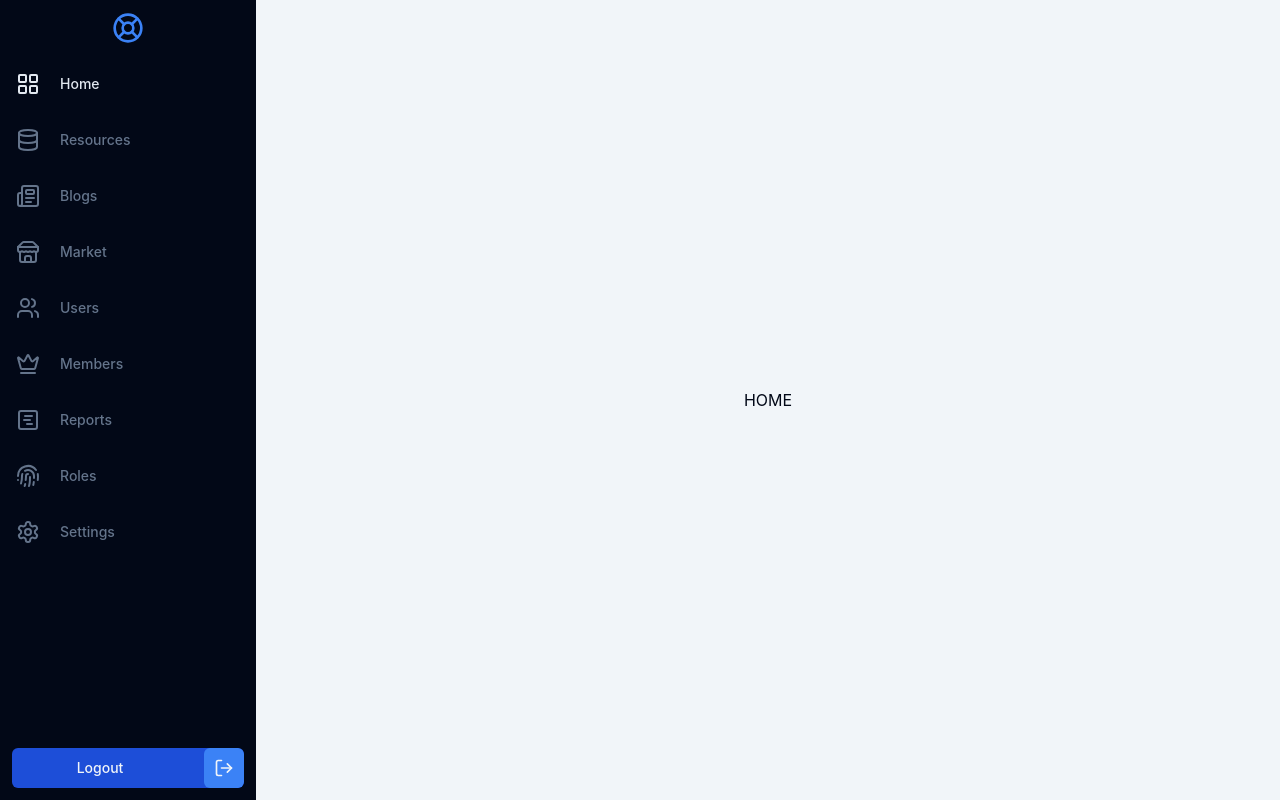
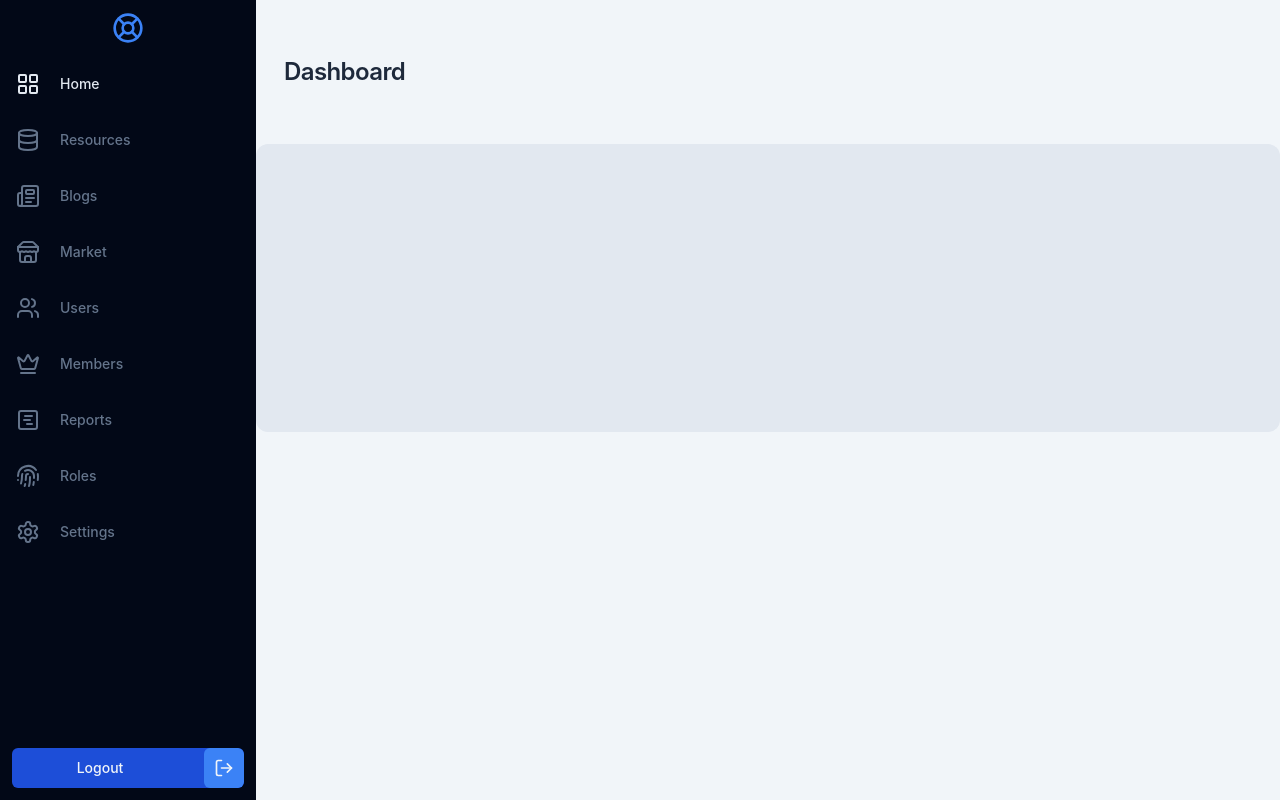
Before and after one commit to KNUST-FECE/CBET-admin, a Next.js app: page / in a window 1280 px wide. Built offline with nearby package versions, Linux system fonts and the light colour scheme.

Commit message:
chore(bug): fix market link going to 404 page

```diff
--- a/app/(admin)/page.tsx
+++ b/app/(admin)/page.tsx
@@ -2,7 +2,12 @@
 export default function Home() {
   return (
     <div className="home-container">
-      <p>HOME</p>
+      <section id="header-section">
+        <h1>Dashboard</h1>
+      </section>
+      <section id="resource-section">
+
+      </section>
     </div>
   );
 }
--- a/app/globals.css
+++ b/app/globals.css
@@ -139,6 +139,14 @@
 	.flex-center {
 		@apply flex items-center justify-center;
 	}
+
+	.common-header-section {
+		@apply w-full px-7 py-14
+	}
+
+	.common-header-section>h1 {
+		@apply text-2xl font-semibold tracking-tight text-primary-800
+	}
 }
 
 /* ///////////////////////////////////// */
@@ -268,7 +276,23 @@
 /* //////////////////////////////////// */
 @layer utilities {
 	.home-container {
-		@apply w-full min-h-dvh flex-center;
+		@apply w-full min-h-dvh;
+	}
+
+	.home-container>#header-section {
+		@apply common-header-section
+	}
+
+	.home-container>#resource-section {
+		@apply w-full px-7 py-10 h-72 rounded-xl bg-primary-200
+	}
+
+	#resource-section>h2 {
+		@apply text-lg font-medium tracking-tight
+	}
+
+	#resource-section>div {
+		@apply flex
 	}
 }
 
--- a/lib/constants.ts
+++ b/lib/constants.ts
@@ -19,7 +19,7 @@ export const mainLinks = [
     },
     {
         name: "Market",
-        link: routes._market,
+        link: routes._products,
         icon: Store
     },
     {
--- a/lib/routes.ts
+++ b/lib/routes.ts
@@ -6,8 +6,8 @@ export const _blogs = "/blogs";
 export const _blog = (id: string) => `${_blogs}/${id}`;
 export const _users = "/users";
 export const _members = "/mambers";
-export const _shops = `${_members}/shops`;
-export const _products = `${_members}/products`;
+export const _shops = `${_market}/shops`;
+export const _products = `${_market}/products`;
 export const _settings = "/settings";
 export const _reports = "/reports";
 export const _roles = "/roles";
```
